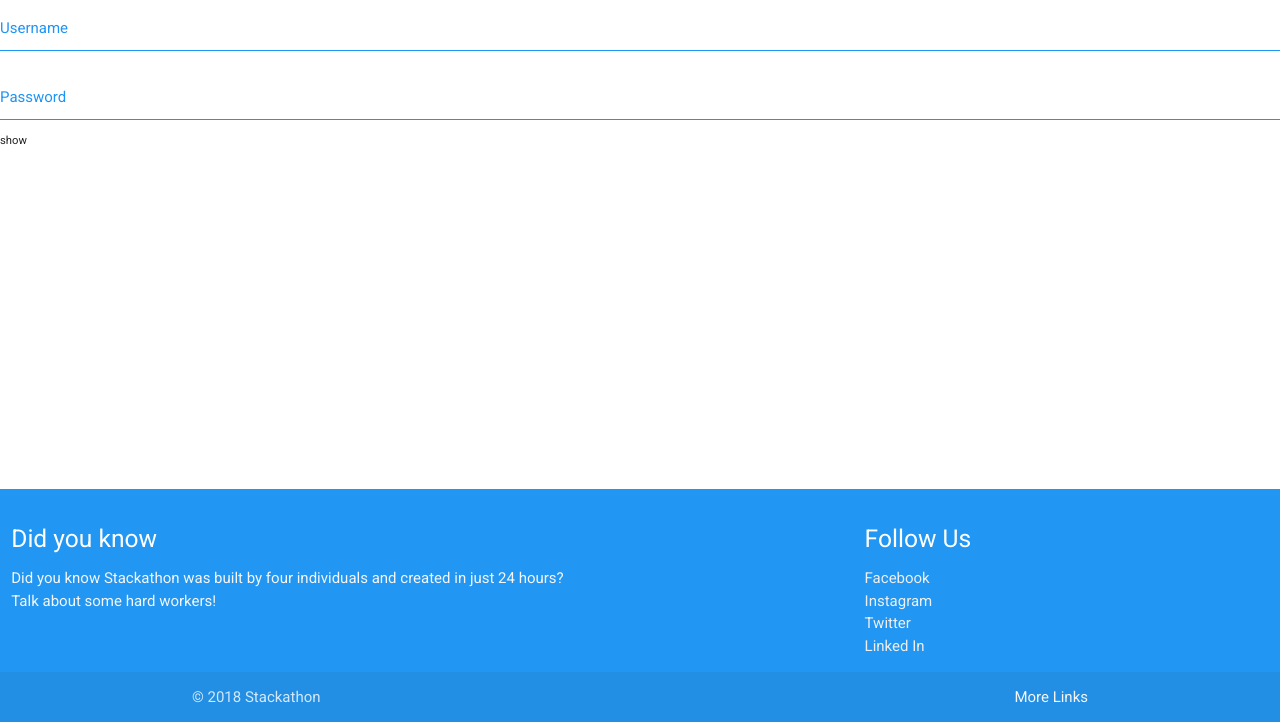
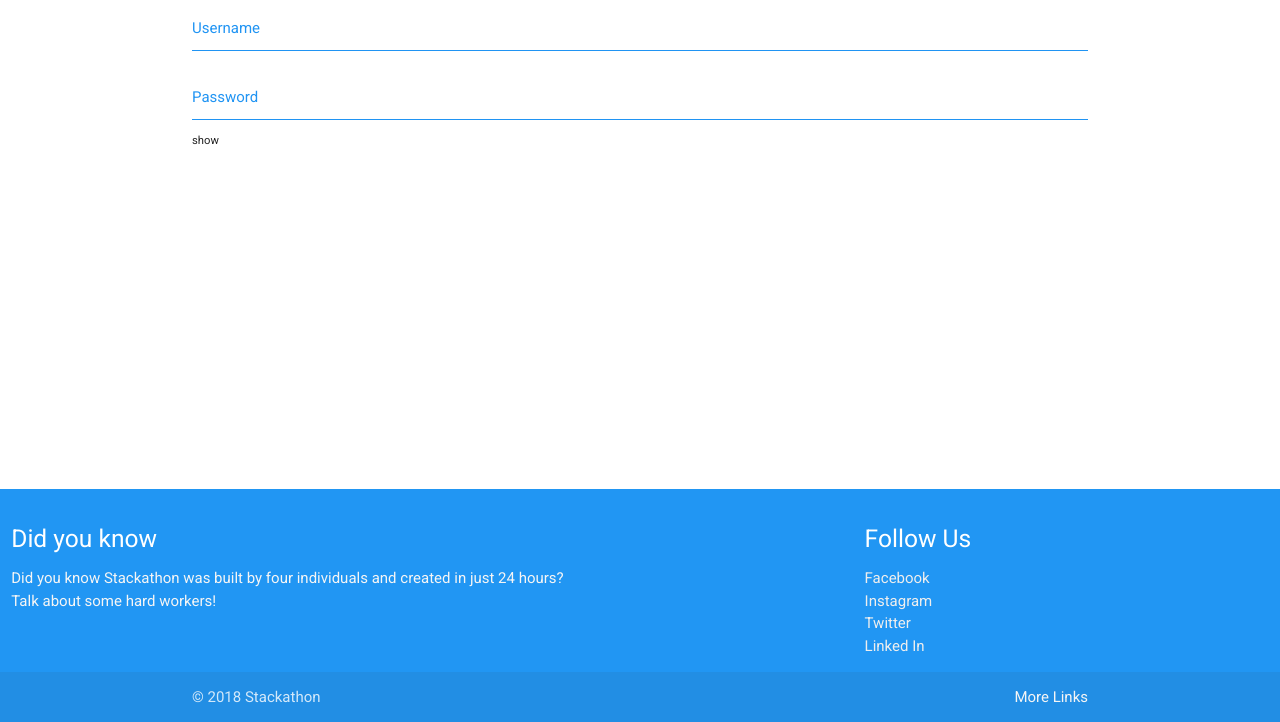
Before and after one commit to noahmcconnell/Stackathon, a website: page www/index.html in a window 1280 px wide. Shown: the part 78-800 px from the top of the page. Drawn offline with Linux system fonts and the light colour scheme.

Commit message:
container

```diff
--- a/www/index.html
+++ b/www/index.html
@@ -42,7 +42,7 @@
       </div>
     </header>
     <main id='main-content'>
-      <section class="login-signup">
+      <section class="login-signup container">
         <form>
           <div class="input-field theme">
             <input id="username" type="text" class="validate">
```
